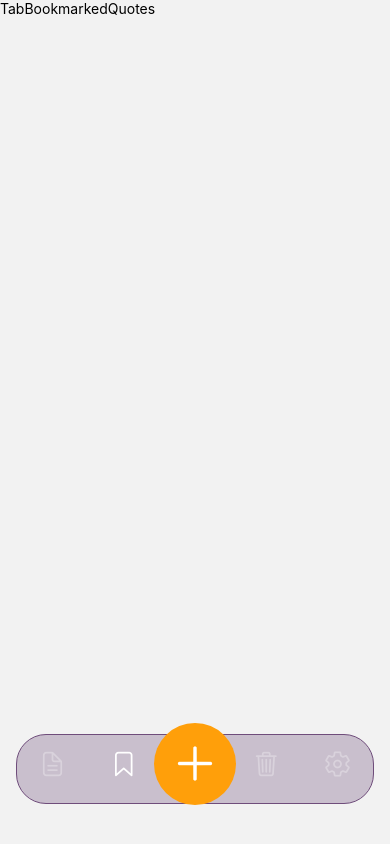
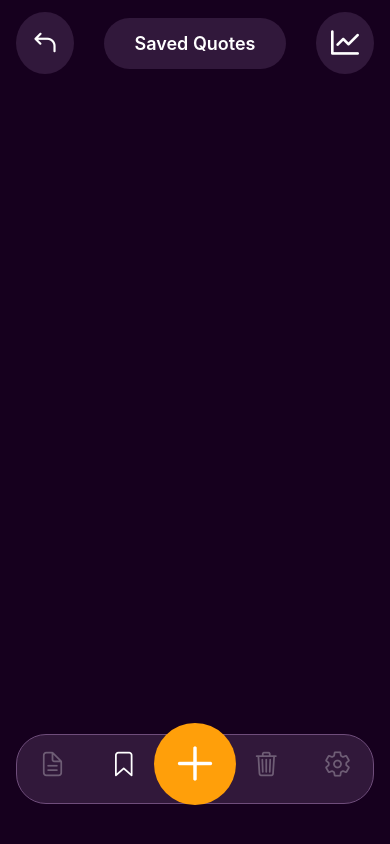
Before and after one commit to Vachek-hooves/Pragmatrack, a React Native app: screen /Bookmarks in a window 390 px wide. Built offline with nearby package versions, Linux system fonts and the light colour scheme.

Commit message:
update quote card style

```diff
--- a/component/TabScreenComponents/QuoteCard.js
+++ b/component/TabScreenComponents/QuoteCard.js
@@ -22,14 +22,21 @@ const QuoteCard = () => {
         name="quote-right"
         size={28}
         color="gray"
-        style={{paddingBottom: 10}}
+        // style={{paddingBottom: 10}}
       />
-      <Text style={styles.quoteText}>{randomQuote.quote}</Text>
-      <Text style={styles.quoteAuthor}>{randomQuote.person}</Text>
+      <View style={styles.quoteContent}>
+        <Text style={styles.quoteText}>{randomQuote.quote}</Text>
+        <Text style={styles.quoteAuthor}>{randomQuote.person}</Text>
+      </View>
       <TouchableOpacity
         style={styles.bookmarkIcon}
         onPress={() => handleBookmarkQuote(randomQuote)}>
-        <Icon name="bookmark-outline" size={28} color="#FFFFFF" />
+        <Icon
+          name="bookmark-outline"
+          size={28}
+          color="#FFFFFF"
+
+        />
       </TouchableOpacity>
     </View>
   );
@@ -38,9 +45,13 @@ const QuoteCard = () => {
 export default QuoteCard;
 
 const styles = StyleSheet.create({
+  quoteContent: {
+    height: 120,
+  },
   quoteCard: {
     margin: 16,
-    padding: 20,
+    paddingTop: 10,
+    paddingHorizontal: 20,
     backgroundColor: '#6F4D7B' + 50,
     borderRadius: 16,
     position: 'relative',
@@ -63,6 +74,6 @@ const styles = StyleSheet.create({
     bottom: 16,
     backgroundColor: 'gray',
     borderRadius: '50%',
-    padding: 5,
+    padding: 8,
   },
 });
--- a/screen/tab/TabBookmarkedQuotes.js
+++ b/screen/tab/TabBookmarkedQuotes.js
@@ -1,16 +1,13 @@
 import {StyleSheet, Text, View} from 'react-native';
 import {useAppContext} from '../../store/context';
+import ScrollLayout from '../../component/layout/ScrollLayout';
 
 const TabBookmarkedQuotes = () => {
   const {bookmarkedQuotes} = useAppContext();
   console.log(bookmarkedQuotes);
-  return (
-    <View>
-      <Text>TabBookmarkedQuotes</Text>
-    </View>
-  )
-}
+  return <ScrollLayout title={'Saved Quotes'}></ScrollLayout>;
+};
 
-export default TabBookmarkedQuotes
+export default TabBookmarkedQuotes;
 
-const styles = StyleSheet.create({})
+const styles = StyleSheet.create({});
```
